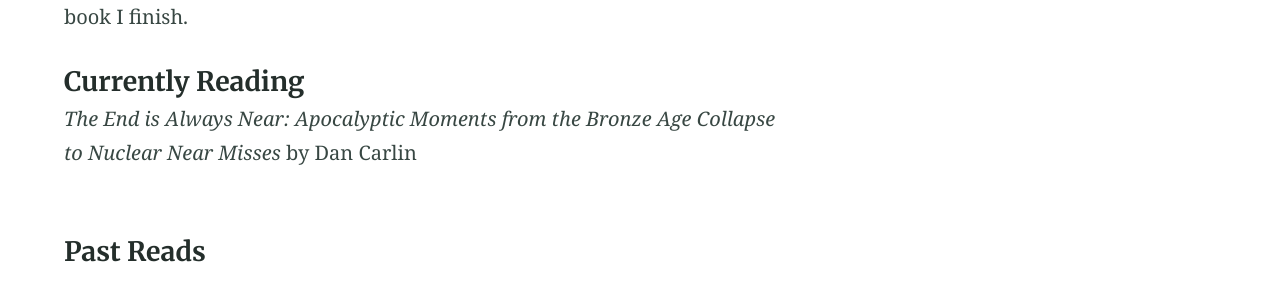
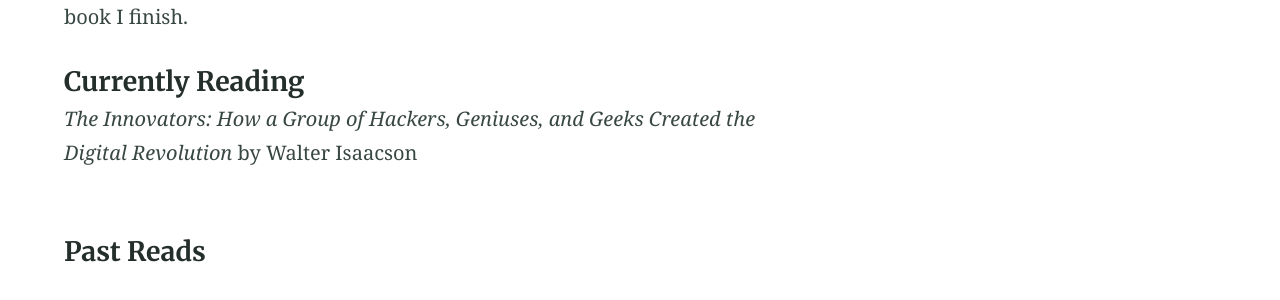
Before and after one commit to eswan18/ethanswan.com, a Jekyll site: the page built from books/index.md, in a window 1280 px wide. Shown: the part 233-533 px from the top of the page. Built offline with Jekyll 4.4.1, drawn with Linux system fonts in a browser that asks for light colours; our own code applies the rules of GitHub Pages for plain Markdown files.

Commit message:
Update what I'm reading.

```diff
--- a/books/index.md
+++ b/books/index.md
@@ -7,4 +7,4 @@
 As a way both to hold myself accountable (read more, etc. etc.) and to share my thoughts on what I've read, I leave some thoughts here on each book I finish.
 
 #### Currently Reading
-*The End is Always Near: Apocalyptic Moments from the Bronze Age Collapse to Nuclear Near Misses* by Dan Carlin
+*The Innovators: How a Group of Hackers, Geniuses, and Geeks Created the Digital Revolution* by Walter Isaacson
```
